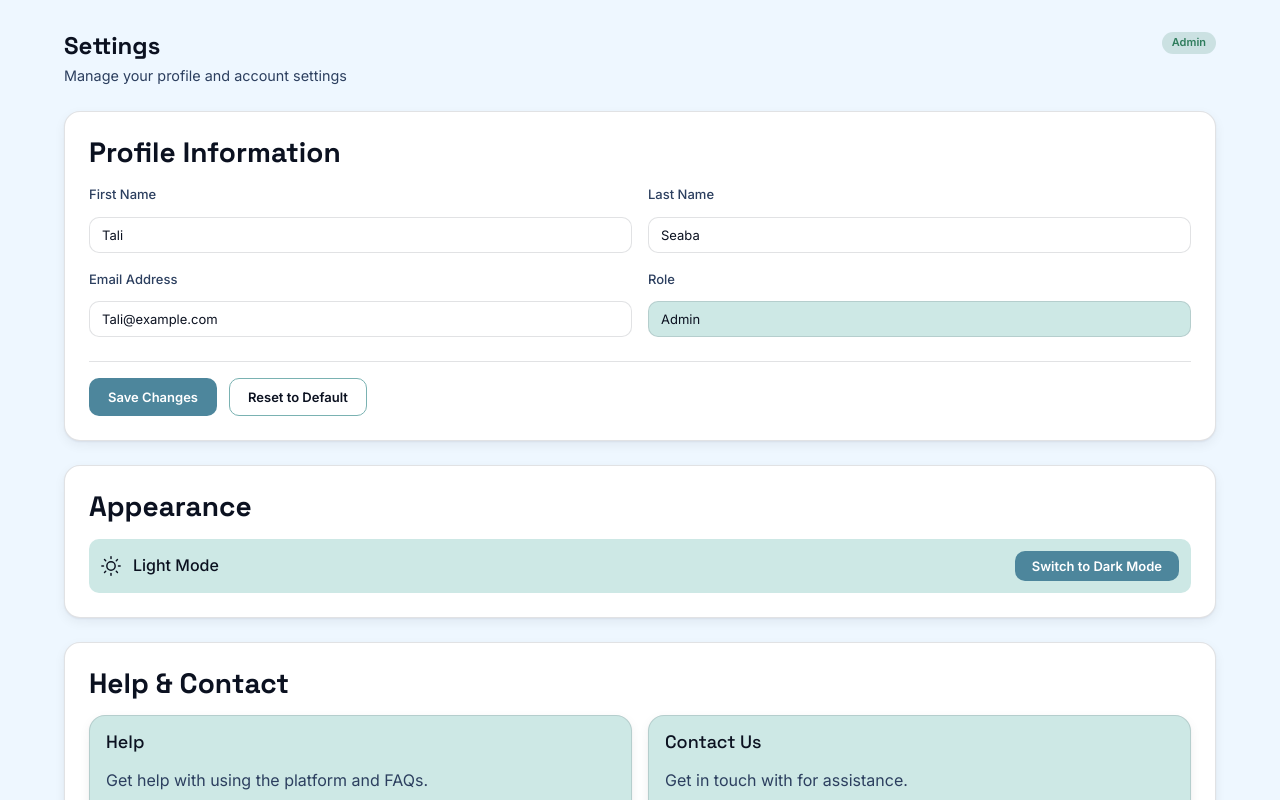
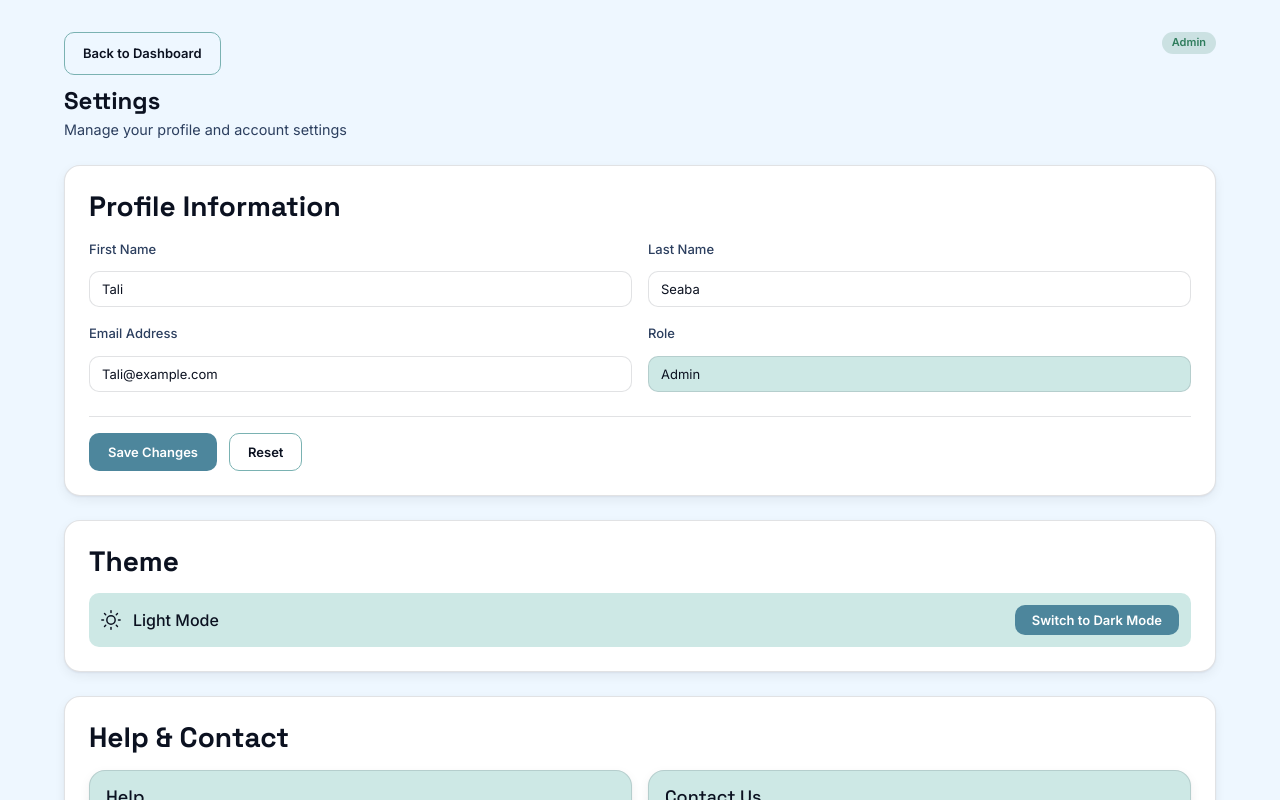
Before and after one commit to COS301-SE-2026/OptiGrid, a Next.js app in the folder frontend/: page /settings in a window 1280 px wide. Shown: the top 800 px of the page. Built offline with nearby package versions, Linux system fonts and the light colour scheme.

Commit message:
remove theme toggle from dashboard, nav settings capitalized, change appearance to theme., add back to dashboard.

```diff
--- a/frontend/app/(dashboard)/dashboard/page.tsx
+++ b/frontend/app/(dashboard)/dashboard/page.tsx
@@ -3,7 +3,7 @@ import { useRouter } from "next/navigation";
 import { useState, type CSSProperties } from "react";
 import { useQuery, useMutation, useQueryClient } from "@tanstack/react-query";
 import Link from "next/link";
-import { ThemeToggle } from "../../theme-toggle";
+
 import {
     CartesianGrid,
     Line,
@@ -386,7 +386,7 @@ export default function DashboardPage() {
     return (
         <div>
             <div className="dashboard-topbar">
-                <ThemeToggle />
+
                 <div className="dashboard-user">
                     <div className="dashboard-avatar">{initials}</div>
                     <span>{fullName}</span>
--- a/frontend/app/(dashboard)/nav-links.tsx
+++ b/frontend/app/(dashboard)/nav-links.tsx
@@ -10,7 +10,7 @@ const navigation = [
     { label: "Forecast", href: "/forecast" },
     { label: "Admin", href: "/admin", roles: ["ADMIN"] },
     { label: "Manage", href: "/manager", roles: ["BUILDING_MANAGER"] },
-    { label: "settings", href:"/settings"},
+    { label: "Settings", href:"/settings"},
 
 
 ];
--- a/frontend/app/settings/page.tsx
+++ b/frontend/app/settings/page.tsx
@@ -114,7 +114,12 @@ export default function SettingsPage() {
         <div className="dashboard-main">
           <div className="dashboard-header">
             <div>
-              <h1 className="dashboard-title">Settings</h1>
+              <div style={{ display: "flex", alignItems: "center", gap: "var(--space-3)" }}>
+                <Link href="/dashboard" className="btn btn-secondary" style={{ display: "inline-flex", alignItems: "center", gap: "var(--space-1)" }}>
+                  Back to Dashboard
+                </Link>
+              </div>
+              <h1 className="dashboard-title" style={{ marginTop: "var(--space-3)" }}>Settings</h1>
               <div className="dashboard-subtitle">Manage your profile and account settings</div>
             </div>
             <div className="badge badge-success" style={{ display: "inline-flex" }}>
@@ -202,13 +207,13 @@ export default function SettingsPage() {
                 Save Changes
               </button>
               <button type="button" onClick={handleResetToDefault} className="btn btn-secondary">
-                Reset to Default
+                Reset
               </button>
             </div>
           </div>
 
           <div className="card" style={{ marginBottom: "var(--space-5)" }}>
-            <h2 style={{ marginBottom: "var(--space-4)" }}>Appearance</h2>
+            <h2 style={{ marginBottom: "var(--space-4)" }}>Theme</h2>
             <div
               style={{
                 display: "flex",
```
